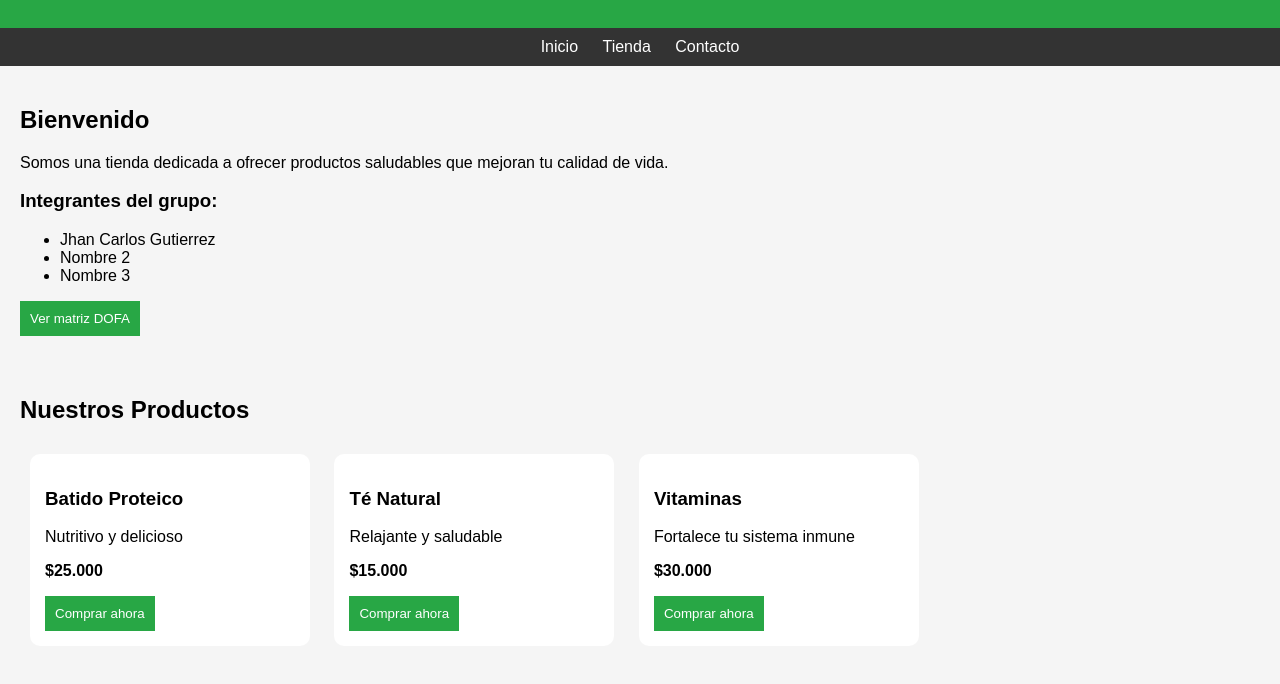
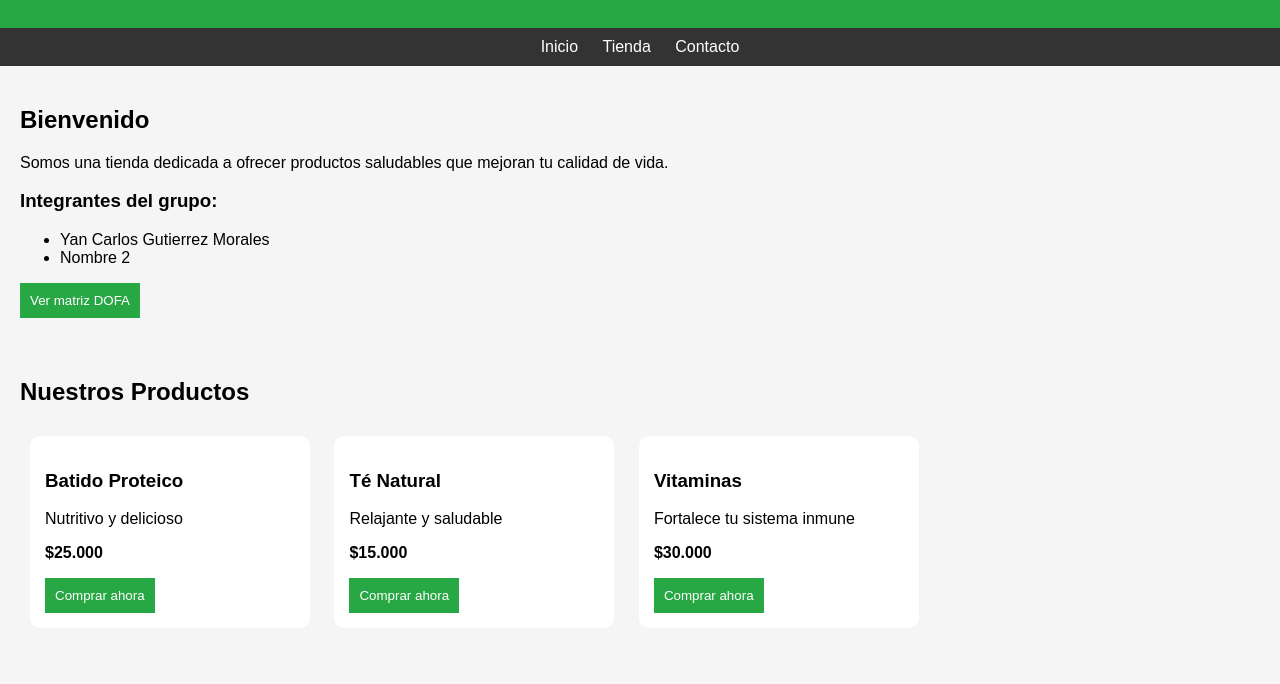
Before and after one commit to RobinDa21/tienda-saludable, a plain HTML site: page index.html in a window 1280 px wide. Shown: the part 116-800 px from the top of the page. Drawn offline with Linux system fonts and the light colour scheme.

Commit message:
Update index.html

```diff
--- a/index.html
+++ b/index.html
@@ -71,9 +71,8 @@
 
     <h3>Integrantes del grupo:</h3>
     <ul>
-        <li>Jhan Carlos Gutierrez</li>
+        <li>Yan Carlos Gutierrez Morales</li>
         <li>Nombre 2</li>
-        <li>Nombre 3</li>
     </ul>
 
     <a href="https://www.canva.com/" target="_blank">
```
